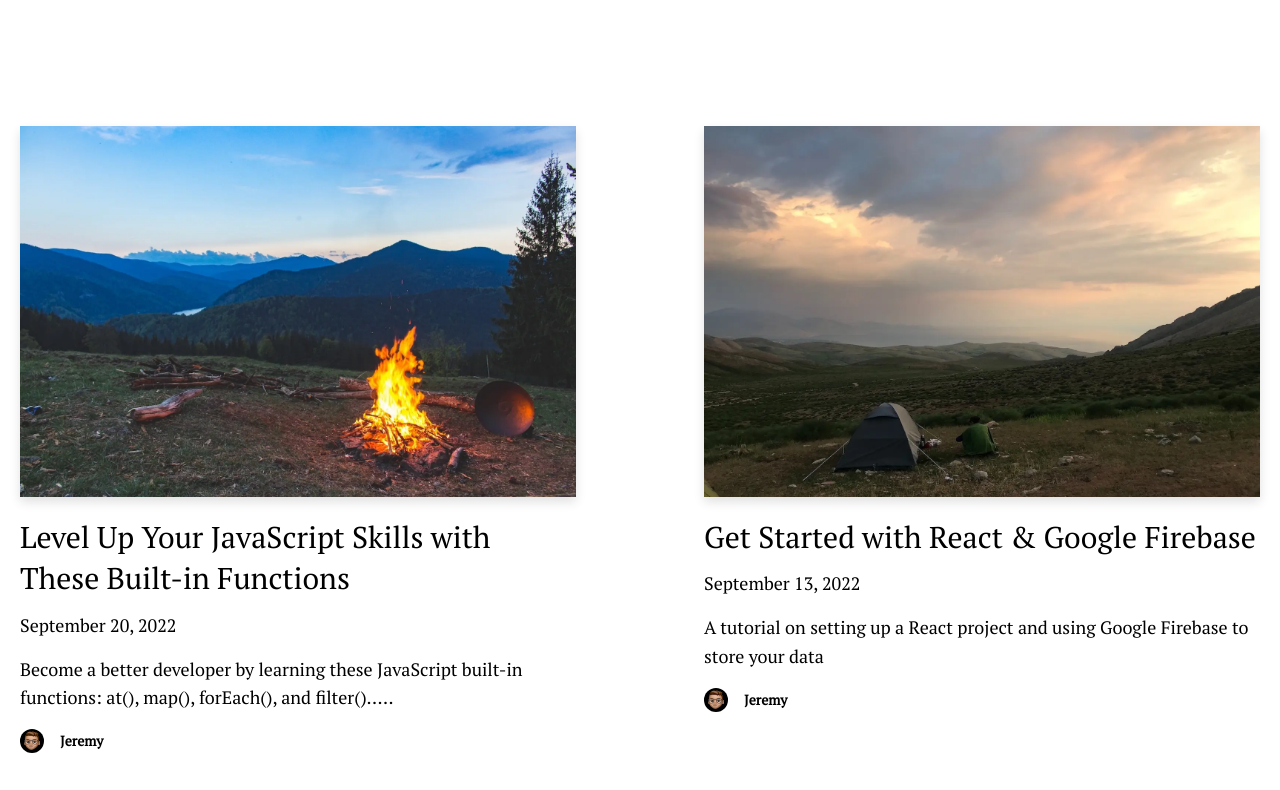
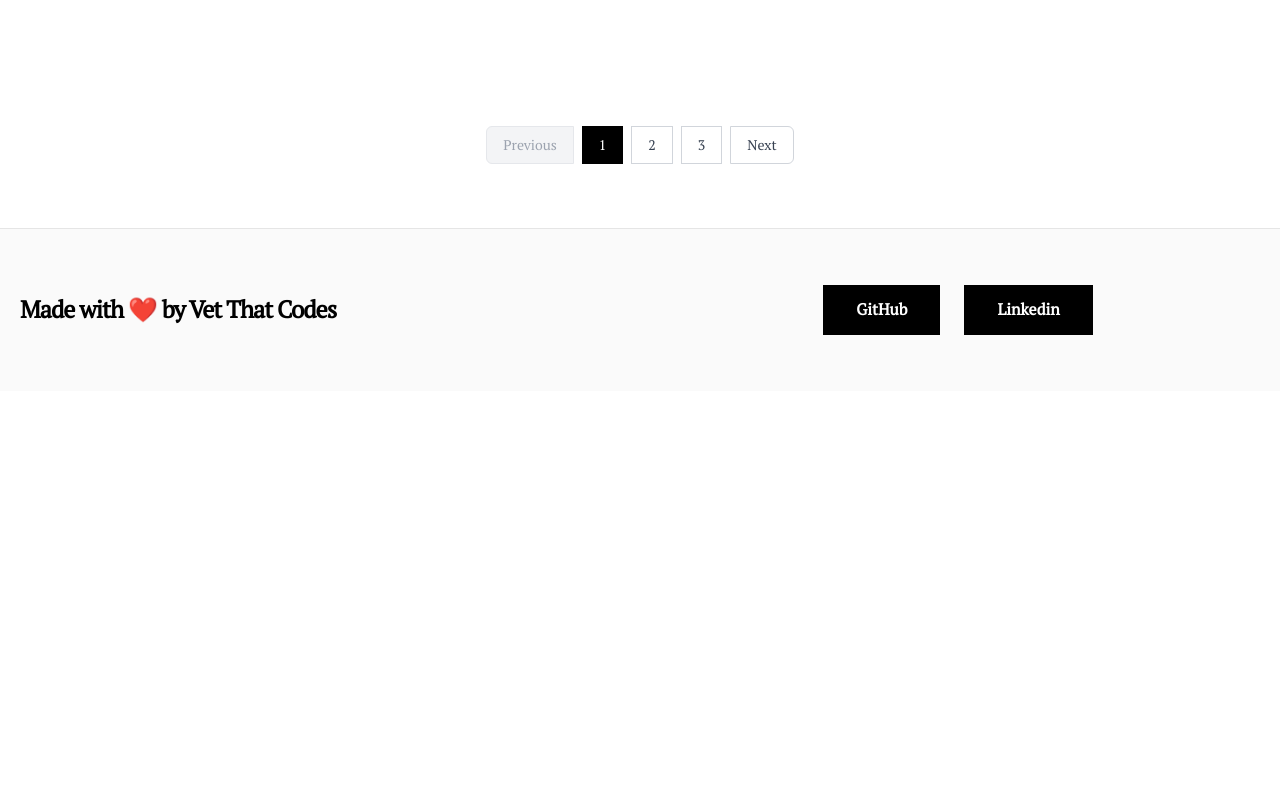
Before and after one commit to jeremylgrice/avwc, a Next.js app: page / in a window 1280 px wide. Shown: the part 2730-3520 px from the top of the page. After the commit the page ends 3121 px from the top, so only its background shows below. Built offline with nearby package versions, Linux system fonts and the light colour scheme.

Commit message:
add pagination to home page

```diff
--- a/components/more-stories.tsx
+++ b/components/more-stories.tsx
@@ -3,13 +3,20 @@ import type Post from '../interfaces/post'
 
 type Props = {
   posts: Post[]
+  currentPage?: number
 }
 
-const MoreStories = ({ posts }: Props) => {
+const MoreStories = ({ posts, currentPage = 1 }: Props) => {
+  if (posts.length === 0) {
+    return null
+  }
+
+  const title = currentPage === 1 ? 'More Stories' : `Stories - Page ${currentPage}`
+
   return (
     <section>
       <h2 className="mb-8 text-5xl font-bold tracking-tighter leading-tight">
-        More Stories
+        {title}
       </h2>
       <div className="grid grid-cols-1 md:grid-cols-2 md:gap-x-16 lg:gap-x-32 gap-y-20 md:gap-y-32 mb-32">
         {posts.map((post) => (
--- /dev/null
+++ b/components/pagination.tsx
@@ -0,0 +1,86 @@
+import Link from 'next/link'
+import { useRouter } from 'next/router'
+import { PaginationInfo, generatePageNumbers } from '../lib/pagination'
+
+type Props = {
+  pagination: PaginationInfo
+  basePath?: string
+}
+
+const Pagination = ({ pagination, basePath = '' }: Props) => {
+  const router = useRouter()
+  const { currentPage, totalPages, hasNextPage, hasPreviousPage } = pagination
+
+  if (totalPages <= 1) {
+    return null
+  }
+
+  const pageNumbers = generatePageNumbers(currentPage, totalPages)
+
+  const createPageUrl = (page: number) => {
+    if (page === 1) {
+      return basePath || '/'
+    }
+    return `${basePath}?page=${page}`
+  }
+
+  const buttonBaseClass = "px-4 py-2 text-sm font-medium transition-colors duration-200 border"
+  const activeClass = "bg-black text-white border-black"
+  const inactiveClass = "bg-white text-gray-700 border-gray-300 hover:bg-gray-50"
+  const disabledClass = "bg-gray-100 text-gray-400 border-gray-200 cursor-not-allowed"
+
+  return (
+    <nav className="flex items-center justify-center space-x-2 mt-8 mb-16" aria-label="Pagination">
+      {/* Previous Button */}
+      {hasPreviousPage ? (
+        <Link
+          href={createPageUrl(currentPage - 1)}
+          className={`${buttonBaseClass} ${inactiveClass} rounded-l-md`}
+        >
+          Previous
+        </Link>
+      ) : (
+        <span className={`${buttonBaseClass} ${disabledClass} rounded-l-md`}>
+          Previous
+        </span>
+      )}
+
+      {/* Page Numbers */}
+      {pageNumbers.map((pageNum) => (
+        pageNum === currentPage ? (
+          <span
+            key={pageNum}
+            className={`${buttonBaseClass} ${activeClass}`}
+            aria-current="page"
+          >
+            {pageNum}
+          </span>
+        ) : (
+          <Link
+            key={pageNum}
+            href={createPageUrl(pageNum)}
+            className={`${buttonBaseClass} ${inactiveClass}`}
+          >
+            {pageNum}
+          </Link>
+        )
+      ))}
+
+      {/* Next Button */}
+      {hasNextPage ? (
+        <Link
+          href={createPageUrl(currentPage + 1)}
+          className={`${buttonBaseClass} ${inactiveClass} rounded-r-md`}
+        >
+          Next
+        </Link>
+      ) : (
+        <span className={`${buttonBaseClass} ${disabledClass} rounded-r-md`}>
+          Next
+        </span>
+      )}
+    </nav>
+  )
+}
+
+export default Pagination
--- a/lib/api.ts
+++ b/lib/api.ts
@@ -1,6 +1,7 @@
 import fs from 'fs'
 import { join } from 'path'
 import matter from 'gray-matter'
+import { paginateArray, PaginatedResult } from './pagination'
 
 const postsDirectory = join(process.cwd(), '_posts')
 
@@ -45,3 +46,17 @@ export function getAllPosts(fields: string[] = []) {
     .sort((post1, post2) => (post1.date > post2.date ? -1 : 1))
   return posts
 }
+
+export function getPaginatedPosts(
+  fields: string[] = [],
+  page: number = 1,
+  postsPerPage: number = 5
+): PaginatedResult<any> {
+  const allPosts = getAllPosts(fields)
+  return paginateArray(allPosts, page, postsPerPage)
+}
+
+export function getTotalPostsCount(): number {
+  const slugs = getPostSlugs()
+  return slugs.length
+}
--- /dev/null
+++ b/lib/pagination.ts
@@ -0,0 +1,81 @@
+export interface PaginationInfo {
+  currentPage: number
+  totalPages: number
+  totalPosts: number
+  postsPerPage: number
+  hasNextPage: boolean
+  hasPreviousPage: boolean
+  startIndex: number
+  endIndex: number
+}
+
+export interface PaginatedResult<T> {
+  data: T[]
+  pagination: PaginationInfo
+}
+
+/**
+ * Calculate pagination information
+ */
+export function calculatePagination(
+  totalItems: number,
+  currentPage: number = 1,
+  itemsPerPage: number = 5
+): PaginationInfo {
+  const totalPages = Math.ceil(totalItems / itemsPerPage)
+  const validCurrentPage = Math.max(1, Math.min(currentPage, totalPages))
+
+  const startIndex = (validCurrentPage - 1) * itemsPerPage
+  const endIndex = Math.min(startIndex + itemsPerPage, totalItems)
+
+  return {
+    currentPage: validCurrentPage,
+    totalPages,
+    totalPosts: totalItems,
+    postsPerPage: itemsPerPage,
+    hasNextPage: validCurrentPage < totalPages,
+    hasPreviousPage: validCurrentPage > 1,
+    startIndex,
+    endIndex
+  }
+}
+
+/**
+ * Paginate an array of items
+ */
+export function paginateArray<T>(
+  items: T[],
+  currentPage: number = 1,
+  itemsPerPage: number = 5
+): PaginatedResult<T> {
+  const pagination = calculatePagination(items.length, currentPage, itemsPerPage)
+  const data = items.slice(pagination.startIndex, pagination.endIndex)
+
+  return {
+    data,
+    pagination
+  }
+}
+
+/**
+ * Generate page numbers for pagination navigation
+ */
+export function generatePageNumbers(
+  currentPage: number,
+  totalPages: number,
+  maxVisiblePages: number = 5
+): number[] {
+  if (totalPages <= maxVisiblePages) {
+    return Array.from({ length: totalPages }, (_, i) => i + 1)
+  }
+
+  const half = Math.floor(maxVisiblePages / 2)
+  let start = Math.max(1, currentPage - half)
+  let end = Math.min(totalPages, start + maxVisiblePages - 1)
+
+  if (end - start + 1 < maxVisiblePages) {
+    start = Math.max(1, end - maxVisiblePages + 1)
+  }
+
+  return Array.from({ length: end - start + 1 }, (_, i) => start + i)
+}
--- a/pages/index.tsx
+++ b/pages/index.tsx
@@ -3,18 +3,22 @@ import MoreStories from '../components/more-stories'
 import HeroPost from '../components/hero-post'
 import Intro from '../components/intro'
 import Layout from '../components/layout'
-import { getAllPosts } from '../lib/api'
+import Pagination from '../components/pagination'
+import { getAllPosts, getPaginatedPosts } from '../lib/api'
 import Head from 'next/head'
 import { CMS_NAME } from '../lib/constants'
 import Post from '../interfaces/post'
+import { PaginatedResult } from '../lib/pagination'
+import { GetServerSideProps } from 'next'
 
 type Props = {
-  allPosts: Post[]
+  heroPost?: Post | null
+  morePosts: Post[]
+  paginationInfo: PaginatedResult<Post>['pagination']
+  currentPage: number
 }
 
-export default function Index({ allPosts }: Props) {
-  const heroPost = allPosts[0]
-  const morePosts = allPosts.slice(1)
+export default function Index({ heroPost, morePosts, paginationInfo, currentPage }: Props) {
   return (
     <>
       <Layout>
@@ -23,7 +27,7 @@ export default function Index({ allPosts }: Props) {
         </Head>
         <Container>
           <Intro />
-          {heroPost && (
+          {heroPost && currentPage === 1 && (
             <HeroPost
               title={heroPost.title}
               coverImage={heroPost.coverImage}
@@ -33,24 +37,80 @@ export default function Index({ allPosts }: Props) {
               excerpt={heroPost.excerpt}
             />
           )}
-          {morePosts.length > 0 && <MoreStories posts={morePosts} />}
+          {morePosts.length > 0 && (
+            <>
+              <MoreStories posts={morePosts} currentPage={currentPage} />
+              <Pagination pagination={paginationInfo} />
+            </>
+          )}
         </Container>
       </Layout>
     </>
   )
 }
 
-export const getStaticProps = async () => {
-  const allPosts = getAllPosts([
+export const getServerSideProps: GetServerSideProps = async ({ query }) => {
+  const page = parseInt(query.page as string) || 1
+  const postsPerPage = 4 // Show 4 posts per page (plus hero post on first page)
+
+  const fields = [
     'title',
     'date',
     'slug',
     'author',
     'coverImage',
     'excerpt',
-  ])
+  ]
 
-  return {
-    props: { allPosts },
+  if (page === 1) {
+    // First page: show hero post + 4 more posts
+    const allPosts = getAllPosts(fields)
+    const heroPost = allPosts[0]
+    const remainingPosts = allPosts.slice(1)
+    const paginatedResult = getPaginatedPosts(fields, page, postsPerPage + 1) // +1 to account for hero post
+
+    return {
+      props: {
+        heroPost,
+        morePosts: remainingPosts.slice(0, postsPerPage),
+        paginationInfo: {
+          ...paginatedResult.pagination,
+          totalPosts: allPosts.length
+        },
+        currentPage: page
+      },
+    }
+  } else {
+    // Subsequent pages: show only paginated posts (no hero)
+    const allPosts = getAllPosts(fields)
+    const totalPosts = allPosts.length
+    // Skip the first post (hero) and calculate pagination for remaining posts
+    const remainingPosts = allPosts.slice(1)
+    const adjustedPage = page - 1 // Adjust page number since we skip first post
+    const startIndex = (adjustedPage - 1) * postsPerPage
+    const endIndex = startIndex + postsPerPage
+    const currentPagePosts = remainingPosts.slice(startIndex, endIndex)
+
+    // Calculate pagination info manually for remaining posts
+    const totalRemainingPosts = remainingPosts.length
+    const totalPages = Math.ceil(totalRemainingPosts / postsPerPage) + 1 // +1 for first page
+
+    return {
+      props: {
+        heroPost: null,
+        morePosts: currentPagePosts,
+        paginationInfo: {
+          currentPage: page,
+          totalPages,
+          totalPosts: totalPosts,
+          postsPerPage,
+          hasNextPage: page < totalPages,
+          hasPreviousPage: page > 1,
+          startIndex,
+          endIndex: Math.min(startIndex + postsPerPage, totalRemainingPosts)
+        },
+        currentPage: page
+      },
+    }
   }
 }
```
